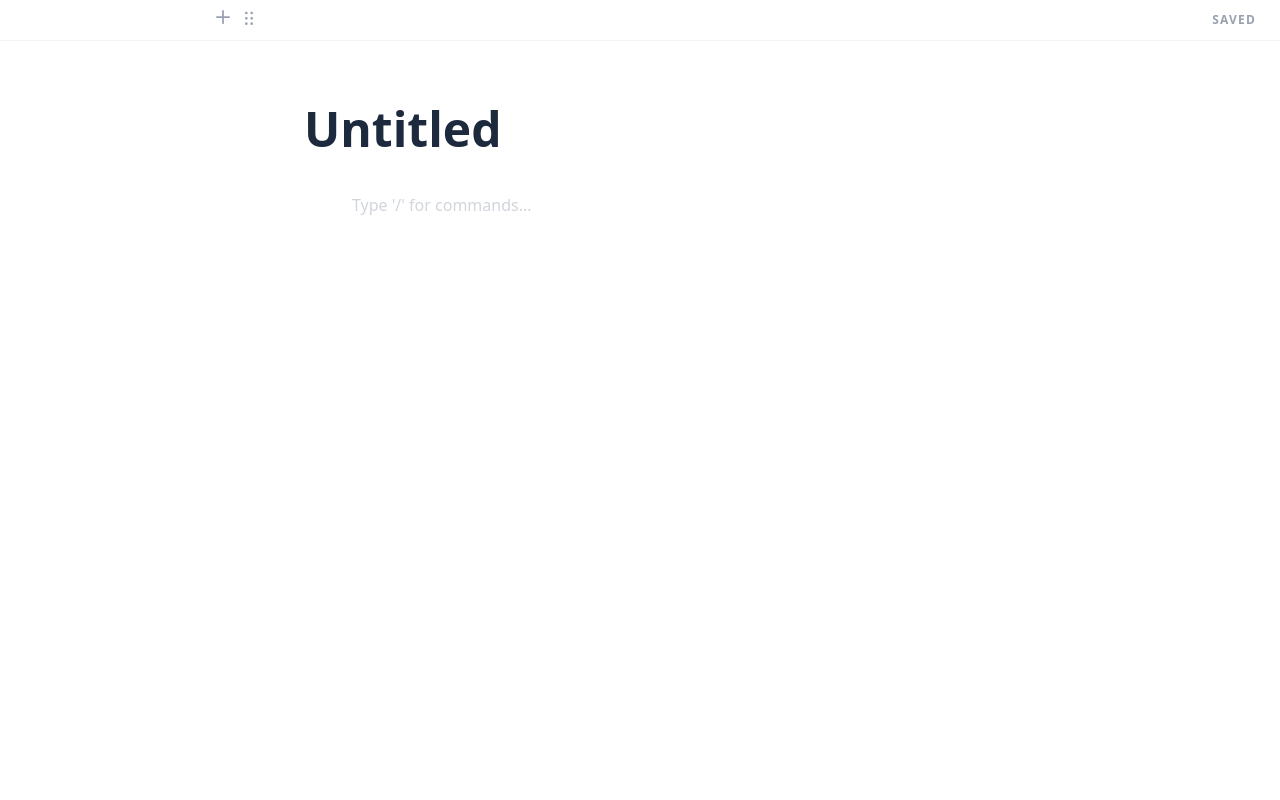
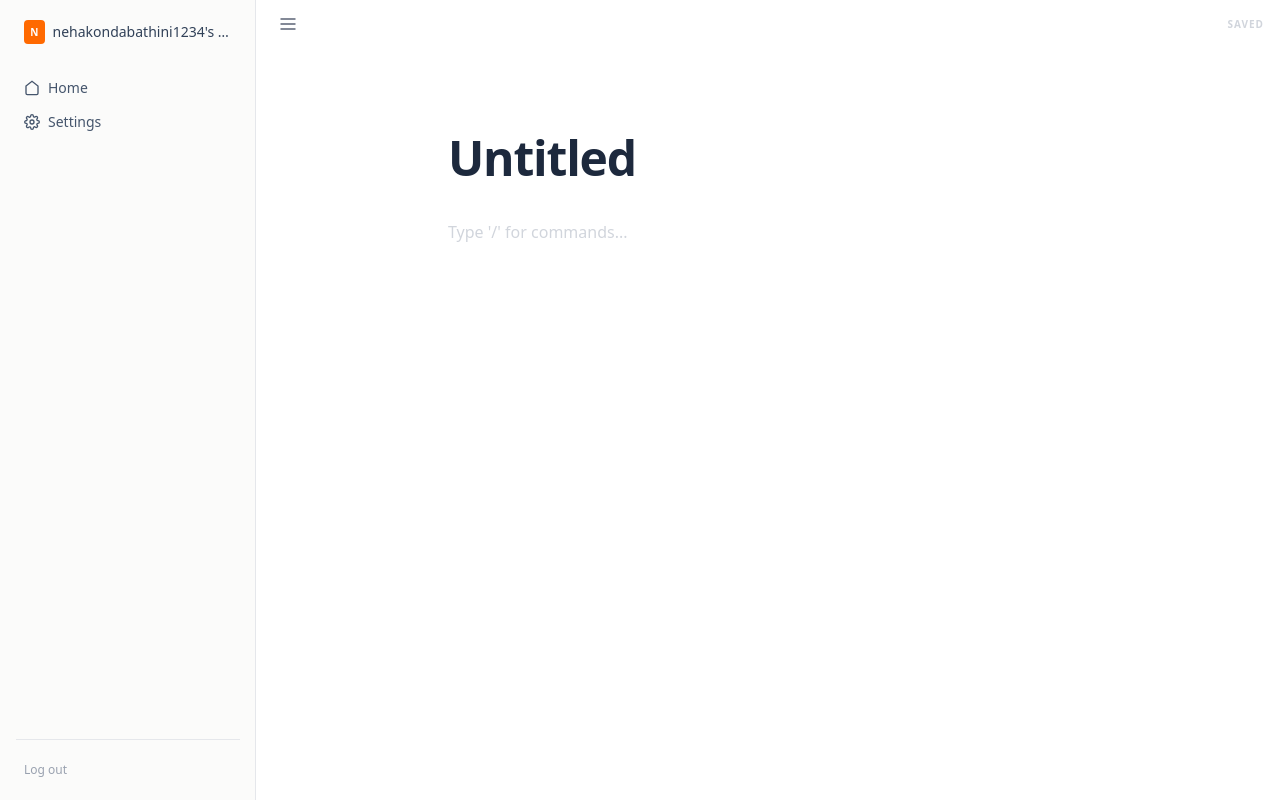
Before and after one commit to bcdfgi/Notion, a Next.js app: page /dashboard in a window 1280 px wide. Built offline with nearby package versions, Linux system fonts and the light colour scheme; no server answers; the database is empty.

Commit message:
added side bar

```diff
--- a/app/dashboard/page.js
+++ b/app/dashboard/page.js
@@ -1,5 +1,5 @@
 'use client';
-import React, { useEffect, useCallback, useState, useRef } from 'react';
+import React, { useEffect, useCallback, useState, useRef, useMemo } from 'react';
 import { useEditor, EditorContent } from '@tiptap/react';
 import { BubbleMenu, FloatingMenu } from '@tiptap/react/menus';
 import StarterKit from '@tiptap/starter-kit';
@@ -8,6 +8,15 @@ import TaskList from '@tiptap/extension-task-list';
 import TaskItem from '@tiptap/extension-task-item';
 import debounce from 'lodash.debounce';
 import { updatePageContent, getUserData } from '../actions';
+
+const useIsMounted = () => {
+    const [mounted, setMounted] = useState(false);
+    useEffect(() => {
+        // eslint-disable-next-line react-hooks/set-state-in-effect
+        setMounted(true);
+    }, []);
+    return mounted;
+};
 
 const MenuButton = ({ onClick, isActive, children }) => (
     <button
@@ -22,9 +31,13 @@ const MenuButton = ({ onClick, isActive, children }) => (
 );
 
 const Dashboard = ({ userEmail = "nehakondabathini1234@gmail.com" }) => {
-    const [mounted, setMounted] = useState(false);
+    const isMounted = useIsMounted();
     const [savingStatus, setSavingStatus] = useState("Saved");
-    const [handlePos, setHandlePos] = useState({ top: -100, opacity: 1 });
+    const [isLoading, setIsLoading] = useState(true);
+    const [isSidebarOpen, setIsSidebarOpen] = useState(true);
+    const [handlePos, setHandlePos] = useState({ top: -100, opacity: 0 });
+
+    const containerRef = useRef(null);
     const titleRef = useRef(null);
 
     const editor = useEditor({
@@ -32,9 +45,7 @@ const Dashboard = ({ userEmail = "nehakondabathini1234@gmail.com" }) => {
             StarterKit,
             TaskList,
             TaskItem.configure({ nested: true }),
-            Placeholder.configure({
-                placeholder: "Type '/' for commands...",
-            }),
+            Placeholder.configure({ placeholder: "Type '/' for commands..." }),
         ],
         content: '',
         immediatelyRender: false,
@@ -42,120 +53,208 @@ const Dashboard = ({ userEmail = "nehakondabathini1234@gmail.com" }) => {
             attributes: {
                 class: 'tiptap prose prose-slate max-w-none focus:outline-none min-h-[500px] caret-blue-500 pb-32',
             },
-            handleDOMEvents: {
-                mousemove: (view, event) => {
-                    const editorElement = view.dom;
-                    const editorRect = editorElement.getBoundingClientRect();
-
-                    const pos = view.posAtCoords({ left: event.clientX, top: event.clientY });
-                    if (!pos) return false;
-
-                    const node = view.domAtPos(pos.pos).node;
-                    const container = node.nodeType === 3 ? node.parentElement : node;
-
-                    if (container === editorElement || container.classList.contains('prose')) return false;
-
-                    const rect = container.getBoundingClientRect();
-
-
-                    const relativeTop = rect.top - editorRect.top + editorElement.offsetTop;
-
-                    setHandlePos({
-                        top: relativeTop,
-                        opacity: 1
-                    });
-                    return false;
-                }
-            }
         },
         onUpdate: ({ editor }) => {
-            saveContent(editor.getJSON(), titleRef.current?.innerText || "Untitled");
+            const currentTitle = titleRef.current?.innerText || "Untitled";
+            saveContent(editor.getJSON(), currentTitle);
+        },
+        onSelectionUpdate: ({ editor }) => {
+            const { selection } = editor.state;
+            if (!editor.view) return;
+            let node = editor.view.domAtPos(selection.from).node;
+            const editorRoot = editor.view.dom;
+            while (node && node.parentNode !== editorRoot) {
+                node = node.parentNode;
+            }
+            if (node instanceof HTMLElement) {
+                updateHandlePosition(node);
+            }
         },
     });
 
     useEffect(() => {
-        setMounted(true);
         const loadInitialData = async () => {
+            if (!editor || !isMounted) return;
+            try {
                 const result = await getUserData(userEmail);
-            if (result.success && result.data && editor) {
-                if (titleRef.current) titleRef.current.innerText = result.data.title || "Untitled";
-                if (result.data.content) editor.commands.setContent(result.data.content);
+                if (result.success && result.data) {
+                    if (titleRef.current) titleRef.current.innerText = result.data.title;
+                    editor.commands.setContent(result.data.content);
+                }
+            } catch (error) {
+                console.error("Failed to load data", error);
+            } finally {
+                setIsLoading(false);
             }
         };
-        if (editor) loadInitialData();
-    }, [editor, userEmail]);
+        loadInitialData();
+    }, [editor, isMounted, userEmail]);
 
-    const saveContent = useCallback(
-        debounce(async (json, currentTitle) => {
+    const updateHandlePosition = useCallback((targetElement, isTitle = false) => {
+        if (!containerRef.current || !targetElement) return;
+        const containerRect = containerRef.current.getBoundingClientRect();
+        const targetRect = targetElement.getBoundingClientRect();
+        const offset = isTitle ? 14 : 4;
+
+        setHandlePos({ top: targetRect.top - containerRect.top + offset, opacity: 1 });
+    }, []);
+
+    const handleMouseMove = (e) => {
+        if (!containerRef.current) return;
+        const title = titleRef.current;
+        if (title && e.clientY >= title.getBoundingClientRect().top && e.clientY <= title.getBoundingClientRect().bottom) {
+            updateHandlePosition(title, true);
+            return;
+        }
+        const element = document.elementFromPoint(e.clientX, e.clientY);
+        const block = element?.closest('.tiptap > *');
+        if (block) updateHandlePosition(block);
+    };
+
+    const debouncedSave = useMemo(
+        () => debounce(async (json, currentTitle, email) => {
             setSavingStatus("Saving...");
-            const result = await updatePageContent(userEmail, { title: currentTitle, content: json });
+            try {
+                const result = await updatePageContent(email, { title: currentTitle, content: json });
                 setSavingStatus(result.success ? "Saved" : "Error");
+            } catch (error) {
+                setSavingStatus("Error");
+            }
         }, 1000),
-        [userEmail]
+        []
     );
 
-    if (!mounted) return null;
+    const saveContent = useCallback((json, title) => {
+        if (!isLoading) debouncedSave(json, title, userEmail);
+    }, [userEmail, debouncedSave, isLoading]);
+
+    if (!isMounted) return null;
+
+    if (isLoading) {
+        return (
+            <div className="flex items-center justify-center min-h-screen bg-white">
+                <div className="animate-pulse text-gray-400 font-medium">Loading Workspace...</div>
+            </div>
+        );
+    }
 
     return (
-        <div className="min-h-screen bg-white">
-            <header className="sticky top-0 z-10 flex items-center justify-end px-6 py-3 bg-white/80 backdrop-blur-md border-b border-gray-100">
-                <span className="text-xs font-semibold text-gray-400 uppercase tracking-widest">
+        <div className="flex h-screen bg-white overflow-hidden">
+
+            <aside
+                className={`${isSidebarOpen ? 'w-64' : 'w-0'} transition-all duration-300 ease-in-out bg-[#FBFBFA] border-r border-gray-200 flex flex-col z-20`}
+            >
+                <div className="p-4 flex flex-col h-full min-w-[256px]">
+
+                    <div className="flex items-center gap-2 px-2 py-1 mb-6 hover:bg-gray-200/50 rounded cursor-pointer transition-colors">
+                        <div className="w-6 h-6 bg-orange-500 rounded text-white flex items-center justify-center text-[10px] font-bold">
+                            {userEmail[0].toUpperCase()}
+                        </div>
+                        <span className="font-medium text-sm text-slate-700 truncate">
+                            {`${userEmail.split('@')[0]}'s Notion`}
+                        </span>
+                    </div>
+
+
+                    <nav className="flex-1 space-y-0.5">
+                        <button className="w-full flex items-center gap-2 px-2 py-1.5 text-sm text-slate-600 hover:bg-gray-200/50 rounded transition-colors group">
+                            <svg width="16" height="16" viewBox="0 0 24 24" fill="none" stroke="currentColor" strokeWidth="2"><path d="M3 9l9-7 9 7v11a2 2 0 0 1-2 2H5a2 2 0 0 1-2-2z"></path></svg>
+                            Home
+                        </button>
+                        <button
+                            onClick={() => alert("Settings logic here")}
+                            className="w-full flex items-center gap-2 px-2 py-1.5 text-sm text-slate-600 hover:bg-gray-200/50 rounded transition-colors"
+                        >
+                            <svg width="16" height="16" viewBox="0 0 24 24" fill="none" stroke="currentColor" strokeWidth="2"><circle cx="12" cy="12" r="3"></circle><path d="M19.4 15a1.65 1.65 0 0 0 .33 1.82l.06.06a2 2 0 0 1 0 2.83 2 2 0 0 1-2.83 0l-.06-.06a1.65 1.65 0 0 0-1.82-.33 1.65 1.65 0 0 0-1 1.51V21a2 2 0 0 1-2 2 2 2 0 0 1-2-2v-.09A1.65 1.65 0 0 0 9 19.4a1.65 1.65 0 0 0-1.82.33l-.06.06a2 2 0 0 1-2.83 0 2 2 0 0 1 0-2.83l.06-.06a1.65 1.65 0 0 0 .33-1.82 1.65 1.65 0 0 0-1.51-1H3a2 2 0 0 1-2-2 2 2 0 0 1 2-2h.09A1.65 1.65 0 0 0 4.6 9a1.65 1.65 0 0 0-.33-1.82l-.06-.06a2 2 0 0 1 0-2.83 2 2 0 0 1 2.83 0l.06.06a1.65 1.65 0 0 0 1.82.33H9a1.65 1.65 0 0 0 1-1.51V3a2 2 0 0 1 2-2 2 2 0 0 1 2 2v.09a1.65 1.65 0 0 0 1 1.51 1.65 1.65 0 0 0 1.82-.33l.06-.06a2 2 0 0 1 2.83 0 2 2 0 0 1 0 2.83l-.06.06a1.65 1.65 0 0 0-.33 1.82V9a1.65 1.65 0 0 0 1.51 1H21a2 2 0 0 1 2 2 2 2 0 0 1-2 2h-.09a1.65 1.65 0 0 0-1.51 1z"></path></svg>
+                            Settings
+                        </button>
+                    </nav>
+
+                    <div className="mt-auto pt-4 border-t border-gray-200">
+                        <button className="w-full text-left px-2 py-1.5 text-xs text-gray-400 hover:text-red-500 transition-colors">
+                            Log out
+                        </button>
+                    </div>
+                </div>
+            </aside>
+
+
+            <div className="flex-1 flex flex-col min-w-0 bg-white relative">
+
+
+                <header className="h-12 flex items-center justify-between px-4 bg-white/80 backdrop-blur-md z-10">
+                    <button
+                        onClick={() => setIsSidebarOpen(!isSidebarOpen)}
+                        className="p-1.5 hover:bg-gray-100 rounded text-gray-500 transition-colors"
+                        title="Toggle Sidebar"
+                    >
+                        <svg width="20" height="20" viewBox="0 0 24 24" fill="none" stroke="currentColor" strokeWidth="2"><line x1="3" y1="12" x2="21" y2="12"></line><line x1="3" y1="6" x2="21" y2="6"></line><line x1="3" y1="18" x2="21" y2="18"></line></svg>
+                    </button>
+                    <div className="flex items-center gap-4">
+                        <span className="text-[10px] font-bold text-gray-300 uppercase tracking-widest">
                             {savingStatus}
                         </span>
+                    </div>
                 </header>
 
-            <main className="max-w-3xl mx-auto mt-16 px-12 relative">
+
+                <div className="flex-1 overflow-y-auto custom-scrollbar">
+                    <main
+                        ref={containerRef}
+                        onMouseMove={handleMouseMove}
+                        className="max-w-3xl mx-auto mt-20 px-16 relative group pb-40"
+                    >
 
                         <div
-                    className="notion-block-handle"
+                            className="absolute flex items-center z-50 pointer-events-auto opacity-0 group-hover:opacity-100 transition-opacity duration-200"
                             style={{
-                        top: `${handlePos.top}px`,
-                        opacity: handlePos.opacity
+                                transform: `translate3d(-100%, ${handlePos.top}px, 0)`,
+                                transition: 'transform 120ms cubic-bezier(0.2, 0, 0, 1), opacity 200ms ease-in-out',
+
                             }}
                         >
                             <button
-                        className="handle-btn"
-                        onClick={() => editor.chain().focus().insertContent('<p></p>').run()}
+                                type="button"
+                                className="p-1 hover:bg-gray-100 rounded text-gray-300 hover:text-gray-600 transition-colors"
+                                onClick={() => editor?.chain().focus().insertContent('<p></p>').run()}
                             >
-                        <svg width="14" height="14" viewBox="0 0 16 16"><path fill="currentColor" d="M8 0a1 1 0 0 1 1 1v6h6a1 1 0 1 1 0 2H9v6a1 1 0 1 1-2 0V9H1a1 1 0 1 1 0-2h6V1a1 1 0 0 1 1-1z"/></svg>
+                                <svg width="18" height="18" viewBox="0 0 24 24" fill="none" stroke="currentColor" strokeWidth="2.5"><line x1="12" y1="5" x2="12" y2="19"></line><line x1="5" y1="12" x2="19" y2="12"></line></svg>
                             </button>
-                    <div className="handle-btn cursor-grab active:cursor-grabbing">
-                        <svg width="12" height="16" viewBox="0 0 8 12"><path fill="currentColor" d="M2 2a1 1 0 1 1 0 2 1 1 0 0 1 0-2zm0 4a1 1 0 1 1 0 2 1 1 0 0 1 0-2zm0 4a1 1 0 1 1 0 2 1 1 0 0 1 0-2zm4-8a1 1 0 1 1 0 2 1 1 0 0 1 0-2zm0 4a1 1 0 1 1 0 2 1 1 0 0 1 0-2zm0 4a1 1 0 1 1 0 2 1 1 0 0 1 0-2z"/></svg>
+                            <div className="p-1 hover:bg-gray-100 rounded text-gray-300 hover:text-gray-600 cursor-grab active:cursor-grabbing transition-colors">
+                                <svg width="16" height="16" viewBox="0 0 24 24" fill="currentColor"><circle cx="9" cy="6" r="2" /><circle cx="9" cy="12" r="2" /><circle cx="9" cy="18" r="2" /><circle cx="15" cy="6" r="2" /><circle cx="15" cy="12" r="2" /><circle cx="15" cy="18" r="2" /></svg>
                             </div>
                         </div>
 
+
                         <h1
                             ref={titleRef}
-                    className="text-5xl font-bold mb-10 outline-none text-slate-800"
+                            className="text-5xl font-bold mb-8 outline-none text-slate-800 tracking-tight leading-tight"
                             contentEditable
                             suppressContentEditableWarning={true}
-
-                    onMouseEnter={() => setHandlePos({ top: 0, opacity: 1 })}
                             onInput={(e) => saveContent(editor?.getJSON(), e.currentTarget.innerText)}
                         >
                             Untitled
                         </h1>
 
-                {editor && (
-                    <BubbleMenu editor={editor} className="flex bg-white border border-gray-200 shadow-xl rounded-lg p-1">
-                        <MenuButton onClick={() => editor.chain().focus().toggleBold().run()} isActive={editor.isActive('bold')}>B</MenuButton>
-                        <MenuButton onClick={() => editor.chain().focus().toggleItalic().run()} isActive={editor.isActive('italic')}>I</MenuButton>
-                        <div className="w-px h-4 bg-gray-200 mx-1 self-center" />
-                        <MenuButton onClick={() => editor.chain().focus().toggleCode().run()} isActive={editor.isActive('code')}>Code</MenuButton>
-                    </BubbleMenu>
-                )}
 
                         {editor && (
-                    <FloatingMenu editor={editor} className="flex gap-1 bg-white border border-gray-200 shadow-lg rounded-lg p-1.5">
+                            <>
+                                <BubbleMenu editor={editor} pluginKey="bubbleMenu" className="flex bg-white border border-gray-200 shadow-xl rounded-lg p-1">
+                                    <MenuButton onClick={() => editor.chain().focus().toggleBold().run()} isActive={editor.isActive('bold')}>B</MenuButton>
+                                </BubbleMenu>
+
+                                <FloatingMenu editor={editor} pluginKey="floatingMenu" className="flex gap-1 bg-white border border-gray-200 shadow-lg rounded-lg p-1.5">
                                     <MenuButton onClick={() => editor.chain().focus().toggleHeading({ level: 1 }).run()}>H1</MenuButton>
-                        <MenuButton onClick={() => editor.chain().focus().toggleBulletList().run()}>List</MenuButton>
                                     <MenuButton onClick={() => editor.chain().focus().toggleTaskList().run()}>Task</MenuButton>
                                 </FloatingMenu>
+                            </>
                         )}
 
                         <EditorContent editor={editor} />
                     </main>
                 </div>
+            </div>
+        </div>
     );
 };
 
--- a/app/globals.css
+++ b/app/globals.css
@@ -44,27 +44,32 @@
 
 
 
-.notion-block-handle {
+
+
+.notion-handle-container {
+    position: absolute;
+    left: -50px;
     display: flex;
     align-items: center;
     gap: 2px;
-    position: absolute;
-
-    left: -45px;
-    transition: opacity 0.2s ease;
+    height: 24px;
+    z-index: 50;
+    transition: top 0.1s ease-out, opacity 0.2s;
     pointer-events: auto;
-    z-index: 50;
+    transform: translateX(-100%);
+    padding-right: 10px;
 }
 
 .handle-btn {
-    @apply flex items-center justify-center rounded text-gray-400 hover:bg-gray-100 hover:text-gray-600 transition-colors;
-    width: 24px;
-    height: 24px;
-    cursor: pointer;
+    @apply p-1 rounded hover:bg-gray-100 text-gray-300 hover:text-gray-600 transition-colors;
 }
 
 
-.tiptap {
-    @apply pl-12;
-    position: relative;
+.editor-shell:hover .notion-handle-container {
+    opacity: 1;
 }
+
+.handle-btn:hover {
+    background-color: #f1f5f9;
+    color: #64748b;
+}
--- /dev/null
+++ b/cspell.json
@@ -0,0 +1,3 @@
+{
+  "words": ["tiptap", "tailwindcss"]
+}
--- a/lib/mongodb.js
+++ b/lib/mongodb.js
@@ -7,7 +7,7 @@ let client;
 let clientPromise;
 
 if (!process.env.MONGODB_URI) {
-    throw new Error("Please add your Mongo URI to .env.local");
+    throw new Error("Please add your Mongo URI to .env");
 }
 
 if (process.env.NODE_ENV === "development") {
--- a/package.json
+++ b/package.json
@@ -32,6 +32,7 @@
   "devDependencies": {
     "@tailwindcss/postcss": "^4.2.2",
     "@tailwindcss/typography": "^0.5.19",
+    "@types/node": "^25.5.2",
     "eslint": "^9",
     "eslint-config-next": "16.2.1",
     "tailwindcss": "^4"
```
Also changed, not shown: app/actions.js (+30 -7 lines), app/page.js (+12 -7 lines), next.config.mjs (+10 -1 lines), 2 other files (tests, documents, lock files or other folders). Lines whose indentation alone changed are shown as unchanged.
